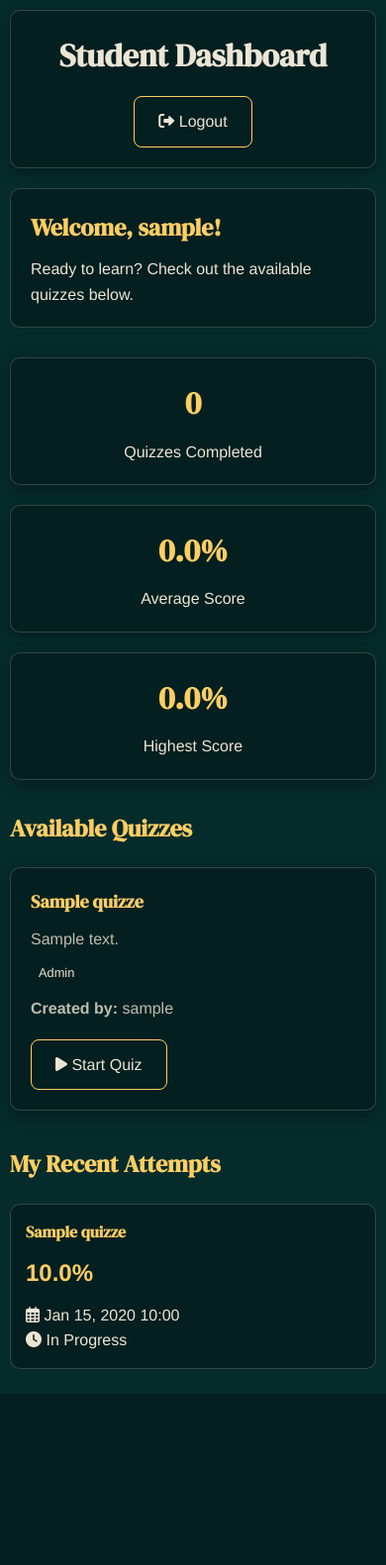
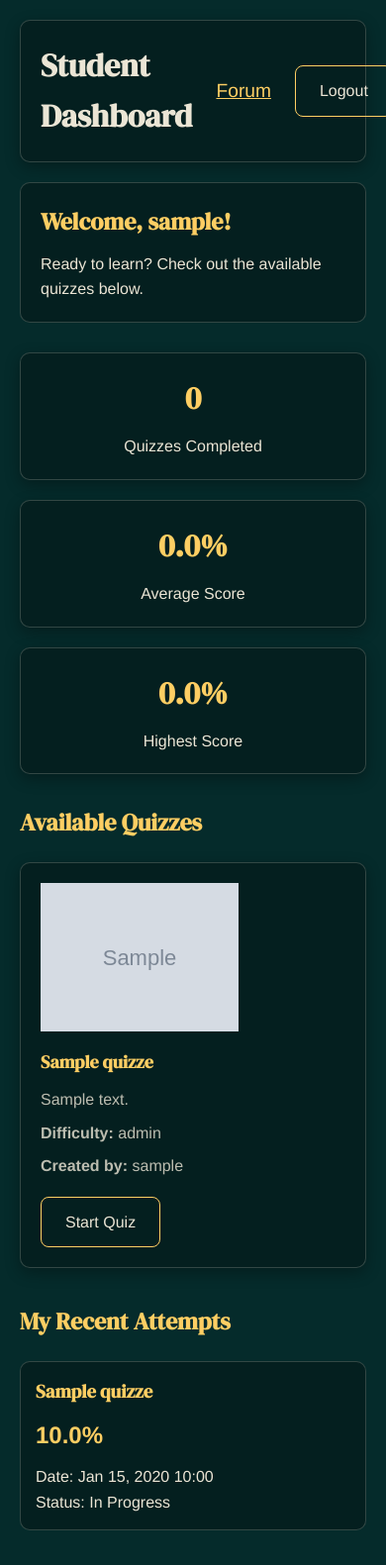
Before and after one commit to RuvaS20/webdevs, a PHP site: page /view/student/dashboard.php in a window 390 px wide. Shown: the whole page at 99% size. Before the commit the page ends 1383 px from the top, so only its background shows below. Run offline with PHP 8.4, Linux system fonts and the light colour scheme; the visitor is signed in with stand-in values (Sample User, id 1); tables that the repository leaves empty or names only in its code hold one stand-in row (values such as "Sample post"); grey boxes marked "Sample" are stand-in pictures.

Commit message:
Update dashboard.php

```diff
--- a/view/student/dashboard.php
+++ b/view/student/dashboard.php
@@ -2,21 +2,18 @@
 session_start();
 require_once '../../db/config.php';
 
-// Check if user is logged in and is a student
 if (!isset($_SESSION['user_id']) || $_SESSION['role'] !== 'student') {
     header('Location: ../../auth/login.php');
     exit();
 }
 
-// Get available quizzes with specific column selection
-$stmt = $pdo->query("SELECT q.quiz_id, q.teacher_id, q.title, q.description,
-                     q.difficulty_level, q.created_date, q.is_active,
-                     COALESCE(u.username, 'System') as teacher_name
+// Get available quizzes
+$stmt = $pdo->query("SELECT q.*, u.username as teacher_name
                      FROM quizzes q
-                     LEFT JOIN users u ON q.teacher_id = u.user_id
+                     JOIN users u ON q.teacher_id = u.user_id
                      WHERE q.is_active = 1
                      ORDER BY q.created_date DESC");
-$quizzes = $stmt->fetchAll(PDO::FETCH_ASSOC);
+$quizzes = $stmt->fetchAll();
 
 // Get student's quiz attempts
 $stmt = $pdo->prepare("SELECT
@@ -28,7 +25,7 @@ $stmt = $pdo->prepare("SELECT
     WHERE qa.student_id = :student_id
     ORDER BY qa.start_time DESC");
 $stmt->execute([':student_id' => $_SESSION['user_id']]);
-$attempts = $stmt->fetchAll(PDO::FETCH_ASSOC);
+$attempts = $stmt->fetchAll();
 
 // Calculate statistics
 $completed_attempts = 0;
@@ -48,11 +45,14 @@ $average_score = $completed_attempts > 0 ? $total_score / $completed_attempts :
 
 <!DOCTYPE html>
 <html lang="en">
+
     <head>
         <meta charset="UTF-8">
         <meta name="viewport" content="width=device-width, initial-scale=1.0">
         <title>Student Dashboard</title>
-    <link href="https://fonts.googleapis.com/css2?family=Arimo:ital,wght@0,400..700;1,400..700&family=DM+Serif+Display:ital@0;1&display=swap" rel="stylesheet">
+        <link
+            href="https://fonts.googleapis.com/css2?family=Arimo:ital,wght@0,400..700;1,400..700&family=DM+Serif+Display:ital@0;1&display=swap"
+            rel="stylesheet">
         <link href="https://cdnjs.cloudflare.com/ajax/libs/font-awesome/6.0.0/css/all.min.css" rel="stylesheet">
         <style>
         * {
@@ -79,7 +79,7 @@ $average_score = $completed_attempts > 0 ? $total_score / $completed_attempts :
             padding: 20px;
             border-radius: 10px;
             margin-bottom: 20px;
-            box-shadow: 0 5px 15px rgba(0,0,0,0.3);
+            box-shadow: 0 5px 15px rgba(0, 0, 0, 0.3);
             display: flex;
             justify-content: space-between;
             align-items: center;
@@ -102,11 +102,21 @@ $average_score = $completed_attempts > 0 ? $total_score / $completed_attempts :
             transition: all 0.3s;
         }
 
+        .forum-btn {
+            color: #FECE63;
+            text-decoration: underline;
+            padding: 12px 24px;
+            transition: all 0.3s;
+            font-size: 1.2rem;
+        }
+
+        .forum-btn:hover {
+            transform: translateY(-2px);
+        }
+
         .logout-btn:hover {
             transform: translateY(-2px);
-            box-shadow: 0 5px 15px rgba(0,0,0,0.2);
-            background: #FECE63;
-            color: #041f1f;
+            box-shadow: 0 5px 15px rgba(0, 0, 0, 0.2);
         }
 
         .welcome-section {
@@ -135,7 +145,7 @@ $average_score = $completed_attempts > 0 ? $total_score / $completed_attempts :
             padding: 20px;
             border-radius: 10px;
             text-align: center;
-            box-shadow: 0 5px 15px rgba(0,0,0,0.3);
+            box-shadow: 0 5px 15px rgba(0, 0, 0, 0.3);
             border: 0.5px solid rgba(235, 229, 213, 0.2);
         }
 
@@ -163,14 +173,13 @@ $average_score = $completed_attempts > 0 ? $total_score / $completed_attempts :
             padding: 20px;
             border-radius: 10px;
             margin-bottom: 15px;
-            box-shadow: 0 5px 15px rgba(0,0,0,0.3);
+            box-shadow: 0 5px 15px rgba(0, 0, 0, 0.3);
             border: 0.5px solid rgba(235, 229, 213, 0.2);
-            transition: all 0.3s ease;
         }
 
         .quiz-card:hover {
             border-color: #FECE63;
-            transform: translateY(-2px);
+            transition: border-color 0.3s ease;
         }
 
         .quiz-card h3 {
@@ -186,30 +195,6 @@ $average_score = $completed_attempts > 0 ? $total_score / $completed_attempts :
             opacity: 0.8;
         }
 
-        .difficulty-badge {
-            display: inline-block;
-            padding: 4px 8px;
-            border-radius: 4px;
-            font-size: 0.8em;
-            margin-bottom: 8px;
-            text-transform: capitalize;
-        }
-
-        .difficulty-easy {
-            background-color: #2ecc71;
-            color: #fff;
-        }
-
-        .difficulty-medium {
-            background-color: #f1c40f;
-            color: #2c3e50;
-        }
-
-        .difficulty-hard {
-            background-color: #e74c3c;
-            color: #fff;
-        }
-
         .start-quiz-btn {
             display: inline-block;
             padding: 12px 24px;
@@ -219,14 +204,11 @@ $average_score = $completed_attempts > 0 ? $total_score / $completed_attempts :
             color: #EBE5D5;
             transition: all 0.3s;
             margin-top: 10px;
-            background-color: transparent;
         }
 
         .start-quiz-btn:hover {
-            background-color: #FECE63;
-            color: #041f1f;
             transform: translateY(-2px);
-            box-shadow: 0 5px 15px rgba(0,0,0,0.2);
+            box-shadow: 0 5px 15px rgba(0, 0, 0, 0.2);
         }
 
         .attempt-card {
@@ -235,19 +217,16 @@ $average_score = $completed_attempts > 0 ? $total_score / $completed_attempts :
             border-radius: 10px;
             margin-bottom: 15px;
             border: 0.5px solid rgba(235, 229, 213, 0.2);
-            transition: all 0.3s ease;
         }
 
         .attempt-card:hover {
             border-color: #FECE63;
-            transform: translateY(-2px);
+            transition: border-color 0.3s ease;
         }
 
         .attempt-card h3 {
             color: #FECE63;
             font-family: "DM Serif Display", serif;
-            font-size: 16px;
-            margin-bottom: 8px;
         }
 
         .attempt-card .score {
@@ -277,52 +256,26 @@ $average_score = $completed_attempts > 0 ? $total_score / $completed_attempts :
         }
 
         @media (max-width: 768px) {
-            .stats-grid, .dashboard-grid {
+
+            .stats-grid,
+            .dashboard-grid {
                 grid-template-columns: 1fr;
-            }
-
-            .header {
-                flex-direction: column;
-                gap: 15px;
-                text-align: center;
             }
 
             .header h1 {
                 font-size: 2em;
             }
-
-            .dashboard {
-                padding: 10px;
-            }
         }
         </style>
     </head>
+
     <body>
         <div class="dashboard">
             <div class="header">
                 <h1>Student Dashboard</h1>
-            <a href="../../auth/logout.php" class="logout-btn">
-                <i class="fas fa-sign-out-alt"></i> Logout
-            </a>
+                <a href="../../view/forum/index.php" class="forum-btn">Forum</a>
+                <a href="../../auth/logout.php" class="logout-btn">Logout</a>
             </div>
-
-        <?php if (isset($_SESSION['success'])): ?>
-            <div class="alert alert-success">
-                <?php
-                echo $_SESSION['success'];
-                unset($_SESSION['success']);
-                ?>
-            </div>
-        <?php endif; ?>
-
-        <?php if (isset($_SESSION['error'])): ?>
-            <div class="alert alert-error">
-                <?php
-                echo $_SESSION['error'];
-                unset($_SESSION['error']);
-                ?>
-            </div>
-        <?php endif; ?>
 
             <div class="welcome-section">
                 <h2>Welcome, <?php echo htmlspecialchars($_SESSION['username']); ?>!</h2>
@@ -352,15 +305,15 @@ $average_score = $completed_attempts > 0 ? $total_score / $completed_attempts :
                     <?php else: ?>
                     <?php foreach($quizzes as $quiz): ?>
                     <div class="quiz-card">
+                        <?php if(!empty($quiz['image_url'])): ?>
+                        <img src="../<?php echo htmlspecialchars($quiz['image_url']); ?>" alt="Quiz Cover"
+                            style="max-width: 200px; margin-bottom: 10px;">
+                        <?php endif; ?>
                         <h3><?php echo htmlspecialchars($quiz['title']); ?></h3>
                         <p><?php echo htmlspecialchars($quiz['description']); ?></p>
-                            <span class="difficulty-badge difficulty-<?php echo strtolower($quiz['difficulty_level']); ?>">
-                                <?php echo ucfirst(htmlspecialchars($quiz['difficulty_level'])); ?>
-                            </span>
+                        <p><strong>Difficulty:</strong> <?php echo htmlspecialchars($quiz['difficulty_level']); ?></p>
                         <p><strong>Created by:</strong> <?php echo htmlspecialchars($quiz['teacher_name']); ?></p>
-                            <a href="take_quiz.php?id=<?php echo $quiz['quiz_id']; ?>" class="start-quiz-btn">
-                                <i class="fas fa-play"></i> Start Quiz
-                            </a>
+                        <a href="take_quiz.php?id=<?php echo $quiz['quiz_id']; ?>" class="start-quiz-btn">Start Quiz</a>
                     </div>
                     <?php endforeach; ?>
                     <?php endif; ?>
@@ -374,17 +327,9 @@ $average_score = $completed_attempts > 0 ? $total_score / $completed_attempts :
                     <?php foreach($attempts as $attempt): ?>
                     <div class="attempt-card">
                         <h3><?php echo htmlspecialchars($attempt['quiz_title']); ?></h3>
-                            <div class="score">
-                                <?php echo number_format($attempt['total_score'], 1); ?>%
-                            </div>
-                            <p>
-                                <i class="far fa-calendar-alt"></i>
-                                <?php echo date('M d, Y H:i', strtotime($attempt['start_time'])); ?>
-                            </p>
-                            <p>
-                                <i class="fas fa-<?php echo $attempt['completion_status'] == 1 ? 'check-circle' : 'clock'; ?>"></i>
-                                <?php echo $attempt['completion_status'] == 1 ? 'Completed' : 'In Progress'; ?>
-                            </p>
+                        <div class="score"><?php echo number_format($attempt['total_score'], 1); ?>%</div>
+                        <p>Date: <?php echo date('M d, Y H:i', strtotime($attempt['start_time'])); ?></p>
+                        <p>Status: <?php echo $attempt['completion_status'] == 1 ? 'Completed' : 'In Progress'; ?></p>
                     </div>
                     <?php endforeach; ?>
                     <?php endif; ?>
@@ -392,4 +337,5 @@ $average_score = $completed_attempts > 0 ? $total_score / $completed_attempts :
             </div>
         </div>
     </body>
+
 </html>
```
Lines whose indentation alone changed are shown as unchanged.
